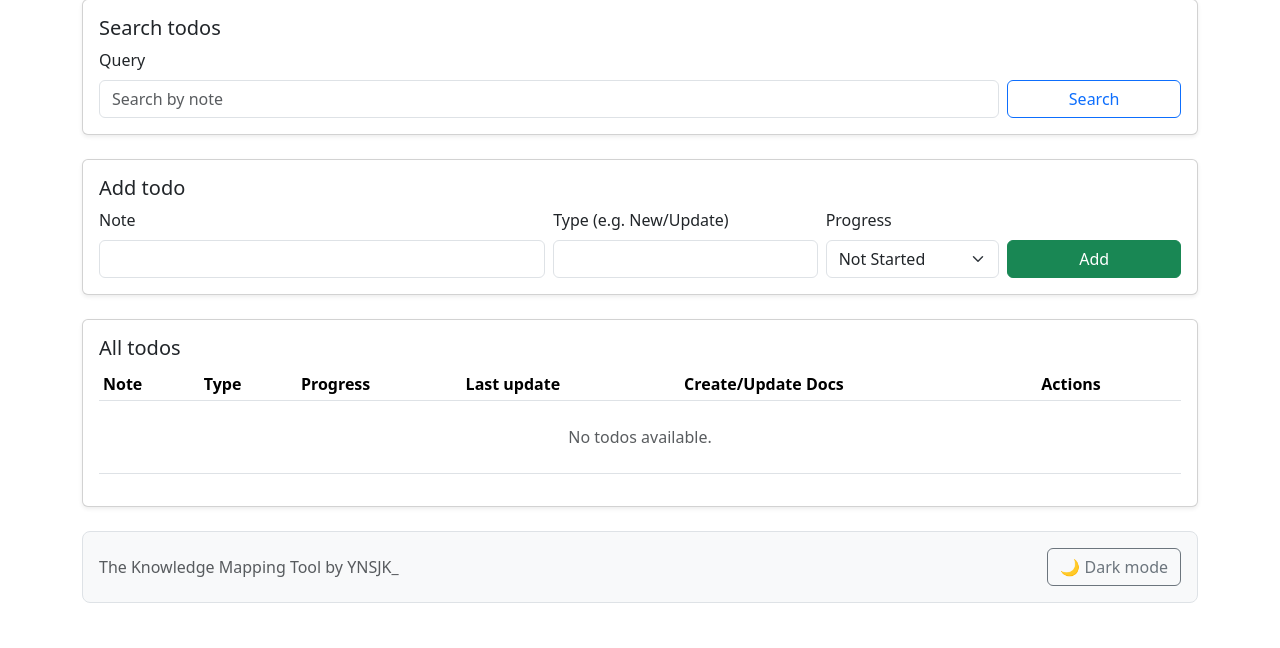
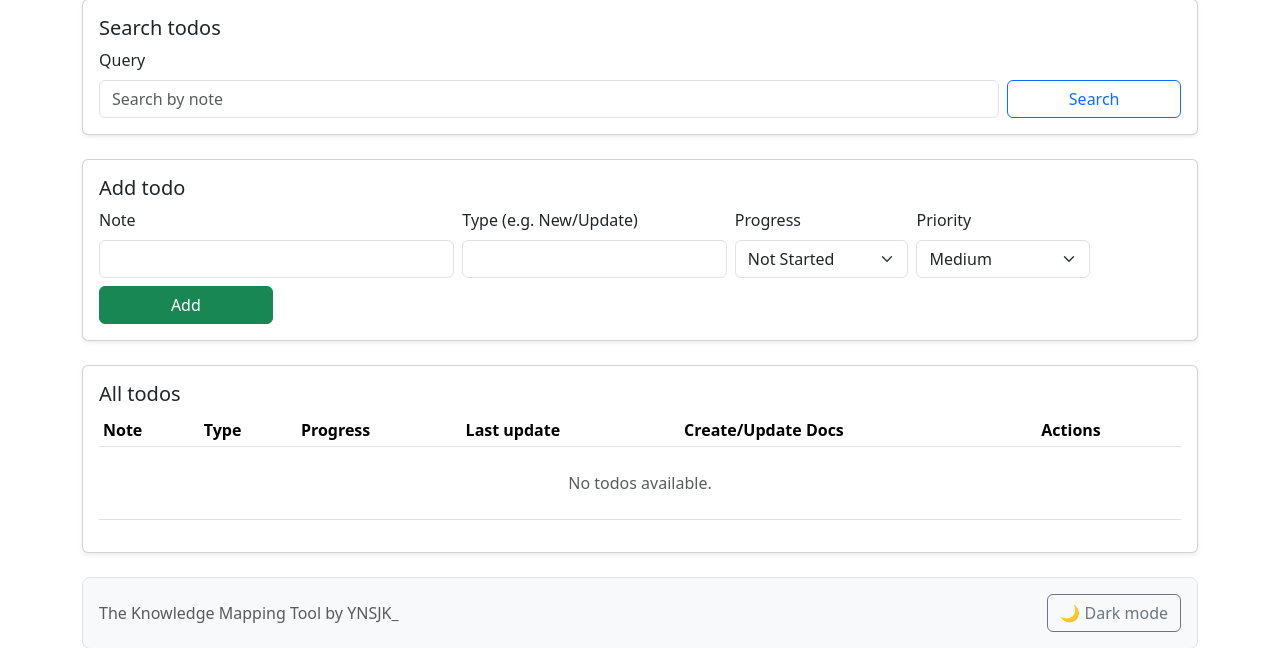
Before and after one commit to supernova576/the_knowledge_mapping, a Flask app: template templates/todo.html in a window 1280 px wide. Shown: the part 165-813 px from the top of the page. Before the commit the page ends 768 px from the top, so only its background shows below. Run offline with Flask 3, Linux system fonts and the light colour scheme; the template is opened without the code that fills it, so the values that code supplies are empty.

Commit message:
adds prioritizing in todos

```diff
--- a/app.py
+++ b/app.py
@@ -29,6 +29,25 @@ logger = get_logger(__name__)
 
 
 SW_STATUS_OPTIONS = ["", "Not Started", "In Progress", "Done", "Not Needed"]
+TODO_PRIORITY_OPTIONS = ["Low", "Medium", "High"]
+TODO_PRIORITY_ORDER = {"High": 0, "Medium": 1, "Low": 2}
+
+
+def _normalize_todo_priority(value: str | None) -> str:
+    normalized = str(value or "").strip().casefold()
+    if normalized not in {"low", "medium", "high"}:
+        return "Medium"
+    return normalized.capitalize()
+
+
+def _sort_todos_by_priority(todos: list[dict]) -> list[dict]:
+    return sorted(
+        todos,
+        key=lambda todo: (
+            TODO_PRIORITY_ORDER.get(_normalize_todo_priority(todo.get("priority")), len(TODO_PRIORITY_ORDER)),
+            str(todo.get("note", "")).casefold(),
+        ),
+    )
 
 
 def _parse_sync_timestamp(sync_time: str | None) -> datetime | None:
@@ -556,7 +575,7 @@ def _set_todo_in_progress(todo_id: str, file_name: str = "") -> None:
     writer.write_todos_table(todos)
 
 
-def _append_todo(note: str, todo_type: str, progress: str) -> None:
+def _append_todo(note: str, todo_type: str, progress: str, priority: str = "Medium") -> None:
     parser = DocsParser()
     todos = parser.parse_todos_from_markdown()
     todos.append(
@@ -565,6 +584,7 @@ def _append_todo(note: str, todo_type: str, progress: str) -> None:
             "type": json.dumps([value.strip() for value in todo_type.split("/") if value.strip()], ensure_ascii=False),
             "progress": progress,
             "last_update": _today_dd_mm(),
+            "priority": _normalize_todo_priority(priority),
         }
     )
 
@@ -591,11 +611,12 @@ def _load_todos(parser: DocsParser, query: str) -> list[dict]:
         prepared = dict(row)
         prepared["id"] = index
         prepared["type_list"] = _normalize_todo_types(prepared.get("type"))
+        prepared["priority"] = _normalize_todo_priority(prepared.get("priority"))
         if normalized_query and normalized_query not in str(prepared.get("note", "")).casefold():
             continue
         processed_rows.append(prepared)
 
-    return processed_rows
+    return _sort_todos_by_priority(processed_rows)
 
 
 def _load_hslu_overview(parser: DocsParser, database: db, semester: str, module: str, sw: str) -> tuple[list[str], str, list[str], str, str, list[dict], str]:
@@ -1172,13 +1193,14 @@ def add_todo():
     note = request.form.get("note", "").strip()
     todo_type = request.form.get("type", "").strip()
     progress = request.form.get("progress", "Not Started").strip()
+    priority = _normalize_todo_priority(request.form.get("priority", "Medium"))
 
     if not note or not todo_type:
         flash("Todo note and type are required.", "warning")
         return redirect(url_for("todo_overview"))
 
     try:
-        _append_todo(note=note, todo_type=todo_type, progress=progress)
+        _append_todo(note=note, todo_type=todo_type, progress=progress, priority=priority)
         flash("Todo added successfully.", "success")
     except BaseException:
         flash("Failed to add todo. Check logs and markdown format.", "danger")
@@ -1231,6 +1253,34 @@ def update_todo_progress():
         flash("Todo progress updated.", "success")
     except BaseException:
         flash("Failed to update todo progress.", "danger")
+
+    return redirect(url_for("todo_overview"))
+
+
+@app.route("/todo/priority", methods=["POST"])
+def update_todo_priority():
+    todo_id = request.form.get("todo_id", "").strip()
+    priority = _normalize_todo_priority(request.form.get("priority", "Medium"))
+
+    if not todo_id.isdigit():
+        flash("Todo id is required.", "warning")
+        return redirect(url_for("todo_overview"))
+
+    try:
+        current_todos = DocsParser().parse_todos_from_markdown()
+
+        for index, todo in enumerate(current_todos, start=1):
+            if str(index) == todo_id:
+                todo["priority"] = priority
+                todo["last_update"] = _today_dd_mm()
+                break
+
+        conf = _load_conf()
+        writer = DocsWriter(conf.get("todo", {}).get("full_path_to_todo_file", ""))
+        writer.write_todos_table(current_todos)
+        flash("Todo priority updated.", "success")
+    except BaseException:
+        flash("Failed to update todo priority.", "danger")
 
     return redirect(url_for("todo_overview"))
 
@@ -1332,6 +1382,7 @@ def create_doc_from_todo_template():
                 note=f"{Path(normalized_file_name).stem} ({reason})",
                 todo_type="Update",
                 progress="In Progress",
+                priority="Medium",
             )
             flash("Update note request created and todo added.", "success")
             return redirect(url_for("index"))
--- a/templates/todo.html
+++ b/templates/todo.html
@@ -36,9 +36,10 @@
         <div class="card shadow-sm mb-4"><div class="card-body">
             <h2 class="h5">Add todo</h2>
             <form method="post" action="{{ url_for('add_todo') }}" class="row g-2 align-items-end">
-                <div class="col-md-5"><label class="form-label">Note</label><input class="form-control" name="note" required /></div>
+                <div class="col-md-4"><label class="form-label">Note</label><input class="form-control" name="note" required /></div>
                 <div class="col-md-3"><label class="form-label">Type (e.g. New/Update)</label><input class="form-control" name="type" required /></div>
                 <div class="col-md-2"><label class="form-label">Progress</label><select class="form-select" name="progress"><option>Not Started</option><option>In Progress</option><option>Done</option></select></div>
+                <div class="col-md-2"><label class="form-label">Priority</label><select class="form-select" name="priority"><option>Low</option><option selected>Medium</option><option>High</option></select></div>
                 <div class="col-md-2 d-grid"><button class="btn btn-success">Add</button></div>
             </form>
         </div></div>
@@ -46,7 +47,13 @@
         <div class="card shadow-sm"><div class="card-body"><h2 class="h5">All todos</h2><div class="table-responsive"><table class="table table-sm align-middle"><thead><tr><th>Note</th><th>Type</th><th>Progress</th><th>Last update</th><th>Create/Update Docs</th><th>Actions</th></tr></thead><tbody>
             {% for todo in todos %}
             <tr>
-                <td>{{ todo.note }}</td>
+                <td>
+                    {% set normalized_priority = todo.priority|trim|lower %}
+                    <span class="badge me-2 {% if normalized_priority == 'high' %}text-bg-danger{% elif normalized_priority == 'medium' %}text-bg-warning{% else %}text-bg-success{% endif %}">
+                        {{ todo.priority }}
+                    </span>
+                    {{ todo.note }}
+                </td>
                 <td>
                     {% for todo_type in todo.type_list %}
                     {% set normalized_type = todo_type|trim|lower %}
@@ -76,6 +83,14 @@
                                 <option {% if todo.progress == 'Not Started' %}selected{% endif %}>Not Started</option>
                                 <option {% if todo.progress == 'In Progress' %}selected{% endif %}>In Progress</option>
                                 <option {% if todo.progress == 'Done' %}selected{% endif %}>Done</option>
+                            </select>
+                        </form>
+                        <form method="post" action="{{ url_for('update_todo_priority') }}" class="d-flex gap-2">
+                            <input type="hidden" name="todo_id" value="{{ todo.id }}" />
+                            <select class="form-select form-select-sm" name="priority" onchange="this.form.submit()">
+                                <option {% if todo.priority == 'Low' %}selected{% endif %}>Low</option>
+                                <option {% if todo.priority == 'Medium' %}selected{% endif %}>Medium</option>
+                                <option {% if todo.priority == 'High' %}selected{% endif %}>High</option>
                             </select>
                         </form>
                         <form method="post" action="{{ url_for('delete_todo') }}">
```
Also changed, not shown: src/DocsParser.py (+13 -3 lines), src/DocsWriter.py (+18 -4 lines), README.md.
